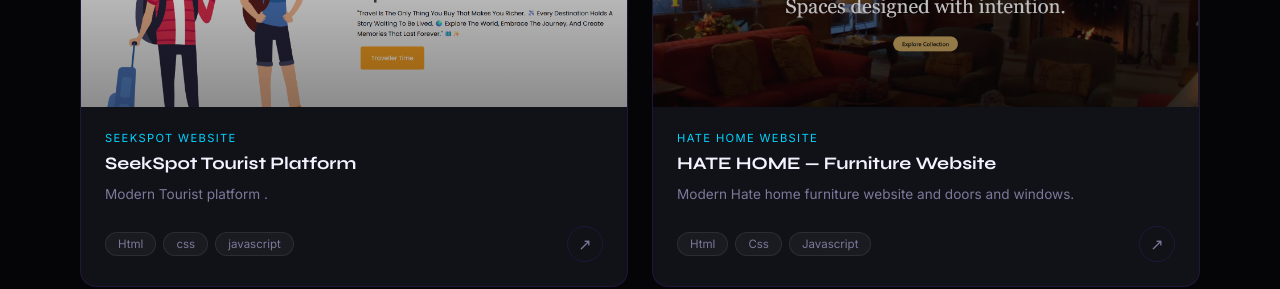
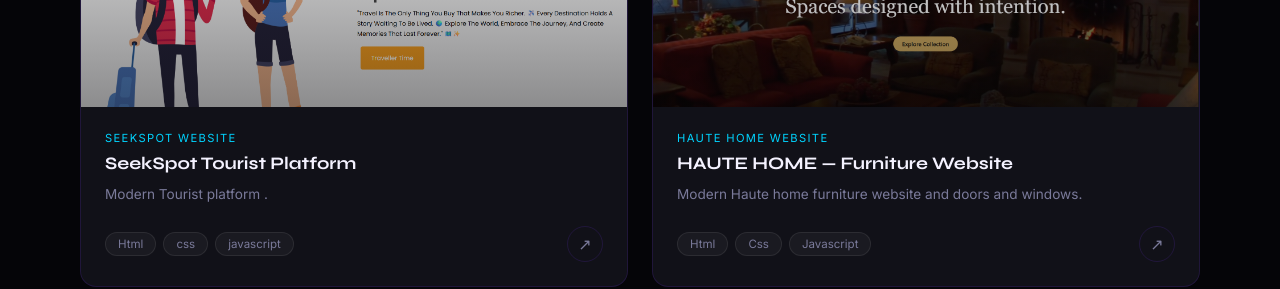
Before and after one commit to arulmurugan2001/portfolio, a website: page public/index.html in a window 1280 px wide. Shown: the part 2520-2809 px from the top of the page. Drawn offline with Linux system fonts and the light colour scheme.

Commit message:
Update Haute Home content

```diff
--- a/public/index.html
+++ b/public/index.html
@@ -1522,9 +1522,9 @@ footer{
           <img src="./images/project4-1.jpg" alt="FitTrack Health App Project">
         </div>
         <div class="proj-body">
-          <div class="proj-cat">HATE HOME Website</div>
-          <div class="proj-title">HATE HOME — Furniture Website</div>
-          <div class="proj-desc">Modern Hate home furniture website and doors and windows.</div>
+          <div class="proj-cat">HAUTE HOME Website</div>
+          <div class="proj-title">HAUTE HOME — Furniture Website</div>
+          <div class="proj-desc">Modern Haute home furniture website and doors and windows.</div>
           <div class="proj-footer">
             <div class="proj-tags"><span class="ptag">Html</span><span class="ptag">Css</span><span class="ptag">Javascript</span></div>
             <div class="proj-arrow">↗</div>
```
